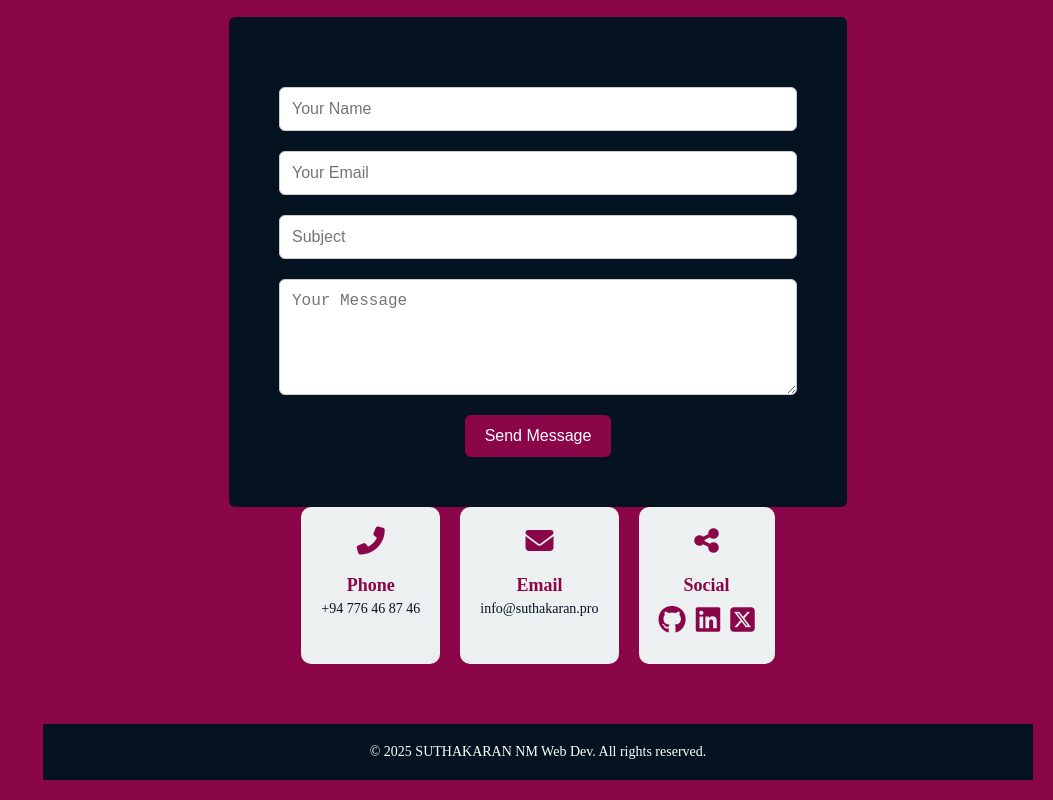
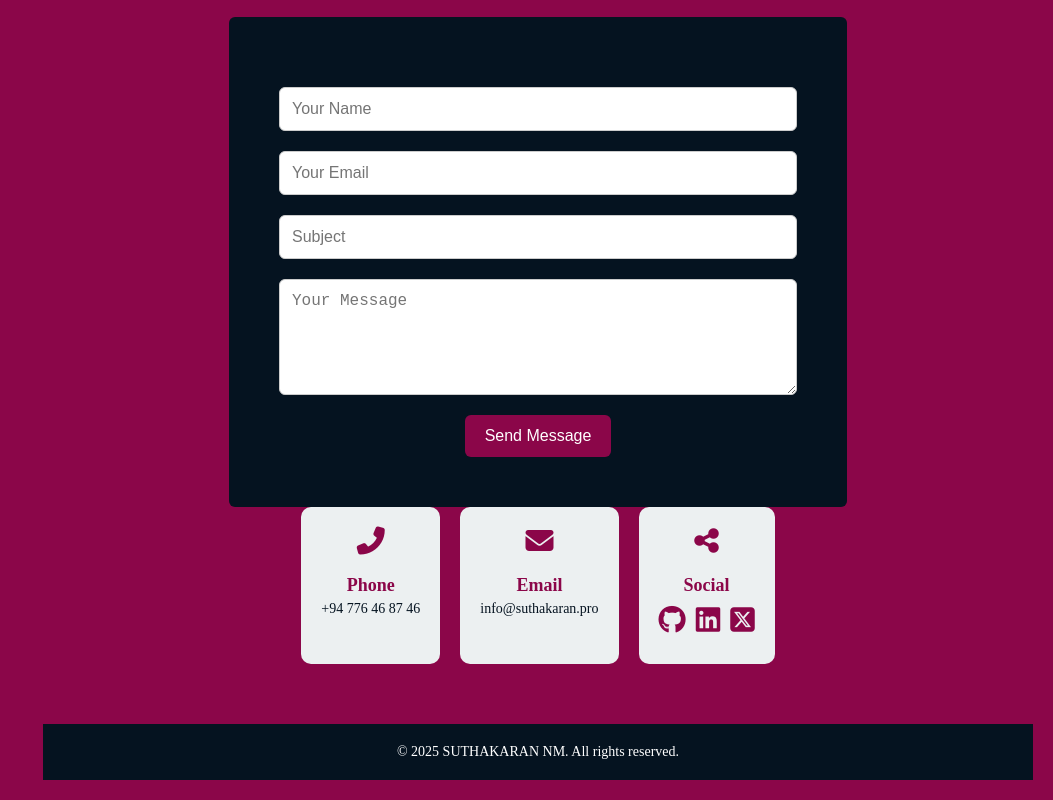
Before and after one commit to SuthakaranNM/suthakaran.pro, a plain HTML site: page index.html in a window 1280 px wide. Shown: the part 4237-5037 px from the top of the page, without its empty margins (227-1280 px from the left). Drawn offline with Linux system fonts and the light colour scheme; animation ran at ten frames a second.

Commit message:
index.html modified

```diff
--- a/index.html
+++ b/index.html
@@ -309,8 +309,7 @@
       <!-- footer Section -->
       <footer class="footer">
         <p>
-          &copy; <span id="year"></span> SUTHAKARAN NM Web Dev. All rights
-          reserved.
+          &copy; <span id="year"></span> SUTHAKARAN NM. All rights reserved.
         </p>
       </footer>
     </div>
```
